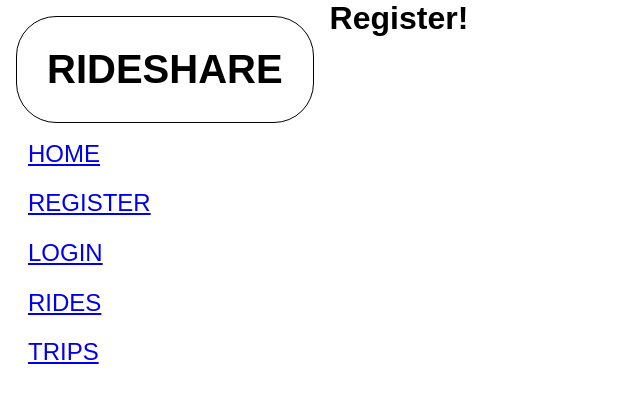
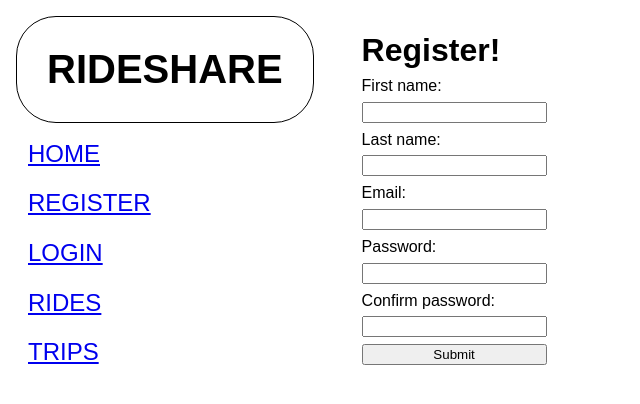
Before and after one commit to nchau3/RideShare, a React (Create React App) app in the folder client/: page /register in a window 1280 px wide. Shown: the top 404 px of the page, without its empty margins (0-640 px from the left). Built offline with nearby package versions, Linux system fonts and the light colour scheme.

Commit message:
basic forms for login/register

```diff
--- a/client/src/index.scss
+++ b/client/src/index.scss
@@ -16,3 +16,7 @@ body {
 #root {
   height: 100%;
 }
+
+.page-container {
+  padding: 2em;
+}
--- a/client/src/pages/Login.js
+++ b/client/src/pages/Login.js
@@ -3,6 +3,17 @@ import React from "react";
 
 export default function Login() {
   return (
+    <div class="page-container">
     <h1>Login!</h1>
+    <form method="POST" action="/login">
+      <label for="email">Email:</label>
+      <input type="email" id="email" name="email"/>
+
+      <label for="password">Password:</label>
+      <input type="password" id="password" name="password"/>
+
+      <button type="submit">Submit</button>
+    </form>
+  </div>
   );
 }
--- a/client/src/pages/Register.js
+++ b/client/src/pages/Register.js
@@ -1,8 +1,28 @@
 import React from "react";
-//import './styles/navbar.scss';
+import './styles/register.scss';
 
 export default function Register() {
   return (
-    <h1>Register!</h1>
+    <div class="page-container">
+      <h1>Register!</h1>
+      <form method="POST" action="/register">
+        <label for="first_name">First name:</label>
+        <input type="text" id="first_name" name="first_name"/>
+
+        <label for="last_name">Last name:</label>
+        <input type="text" id="last_name" name="last_name"/>
+
+        <label for="email">Email:</label>
+        <input type="email" id="email" name="email"/>
+
+        <label for="password">Password:</label>
+        <input type="password" id="password" name="password"/>
+
+        <label for="password_confirm">Confirm password:</label>
+        <input type="password" id="password_confirm" name="password_confirm"/>
+
+        <button type="submit">Submit</button>
+      </form>
+    </div>
   );
 }
--- a/client/src/pages/Trips.js
+++ b/client/src/pages/Trips.js
@@ -3,6 +3,6 @@ import React from "react";
 
 export default function Trips() {
   return (
-    <h1>Rides!</h1>
+    <h1>Trips!</h1>
   );
 }
--- /dev/null
+++ b/client/src/pages/styles/register.scss
@@ -0,0 +1,8 @@
+form {
+  display: flex;
+  flex-direction: column;
+
+  input, label, button {
+    margin-top: .5em;
+  }
+}
```
